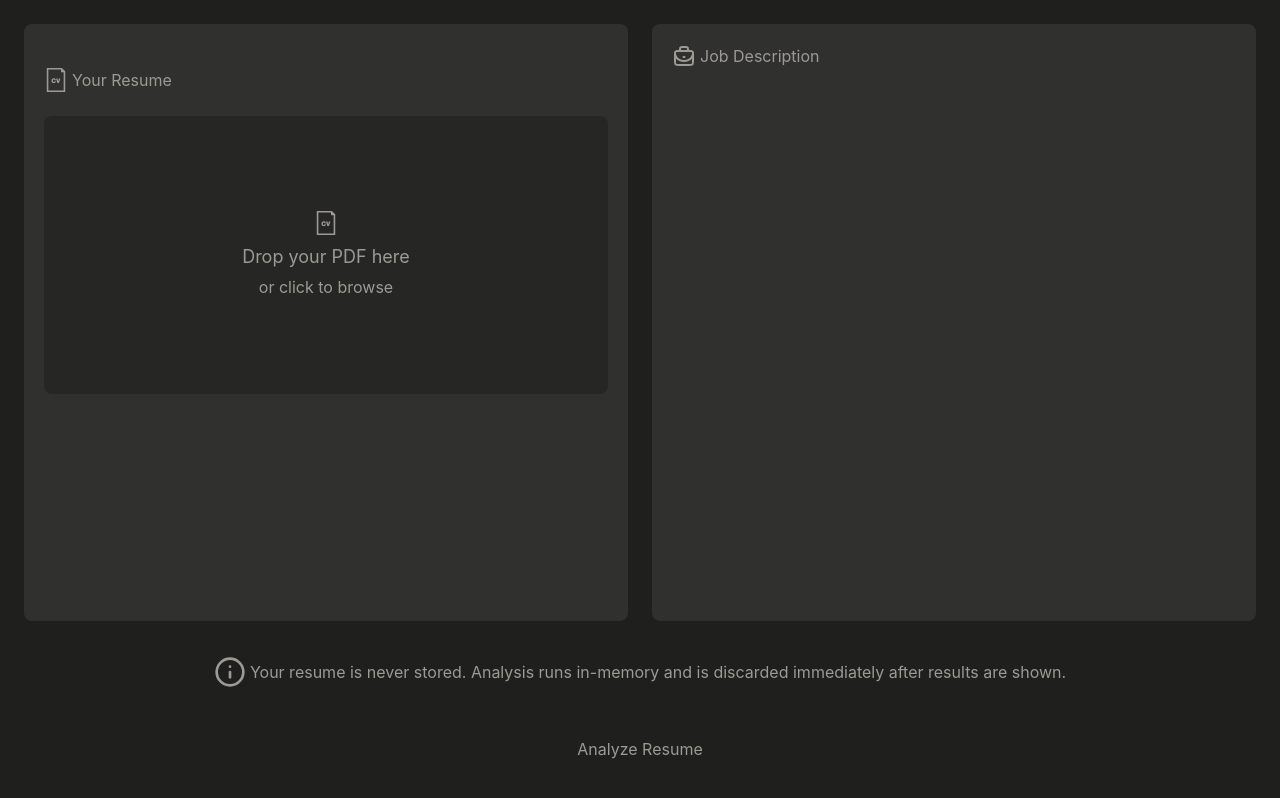
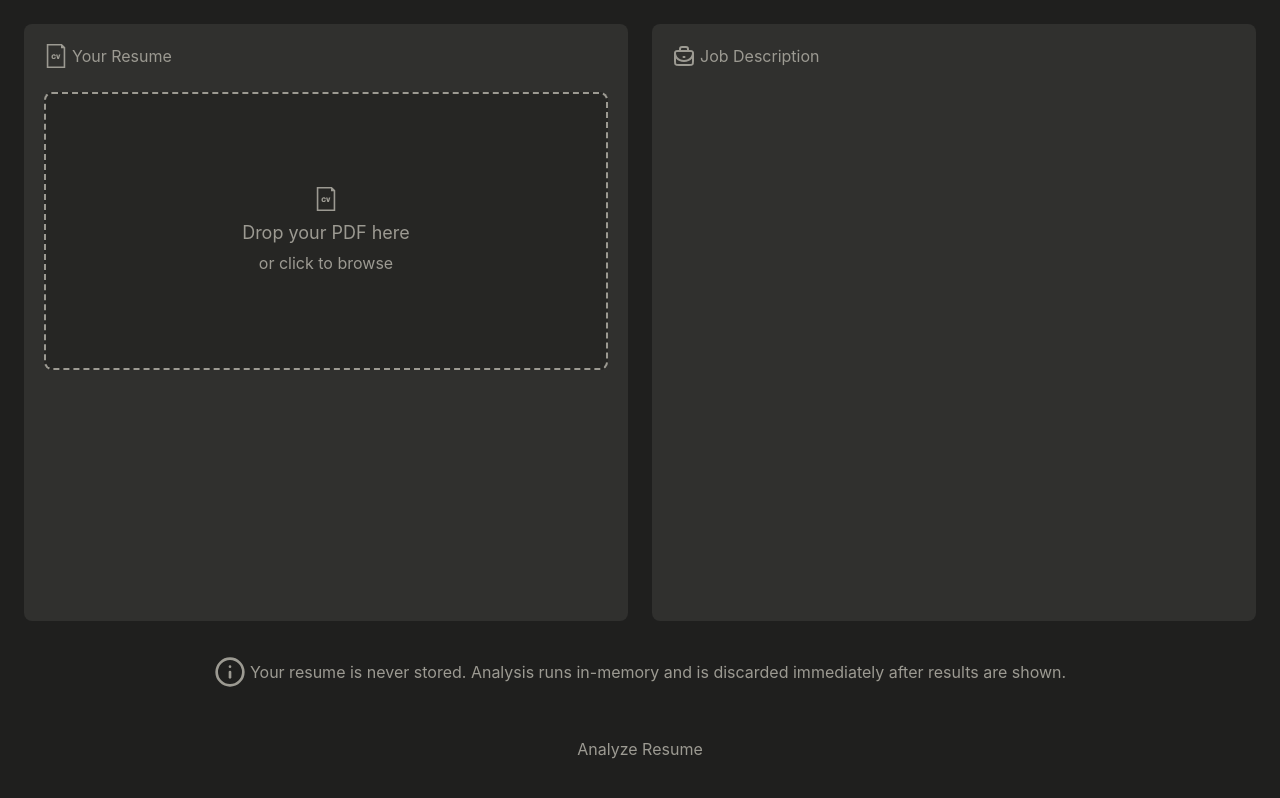
Before and after one commit to Durotaren/ats-scanner, a React (Vite) app: page / in a window 1280 px wide. Built offline with nearby package versions, Linux system fonts and the light colour scheme.

Commit message:
Add a dotted background to pdf drop

```diff
--- a/src/components/Upload.tsx
+++ b/src/components/Upload.tsx
@@ -3,12 +3,12 @@ import CvSvg from './svgs/CvSvg';
 export default function Upload() {
   return (
     <section className="col-start-1 col-end-2 row-span-8 rounded-lg p-5 bg-[#30302E] text-[#9c9a92]">
-      <div className="flex items-center gap-1 py-6">
+      <div className="flex items-center gap-1 pb-6">
         <CvSvg />
         <p>Your Resume</p>
       </div>
 
-      <div className="bg-[#262624] flex flex-col justify-center items-center h-[50%] gap-1 rounded-lg">
+      <div className="bg-[#262624] flex flex-col justify-center items-center h-[50%] gap-1 rounded-lg border-dashed border-2 border-[#9c9a92] cursor-pointer">
         <CvSvg />
         <p className="pt-1 text-lg">Drop your PDF here</p>
         <p>or click to browse</p>
```
